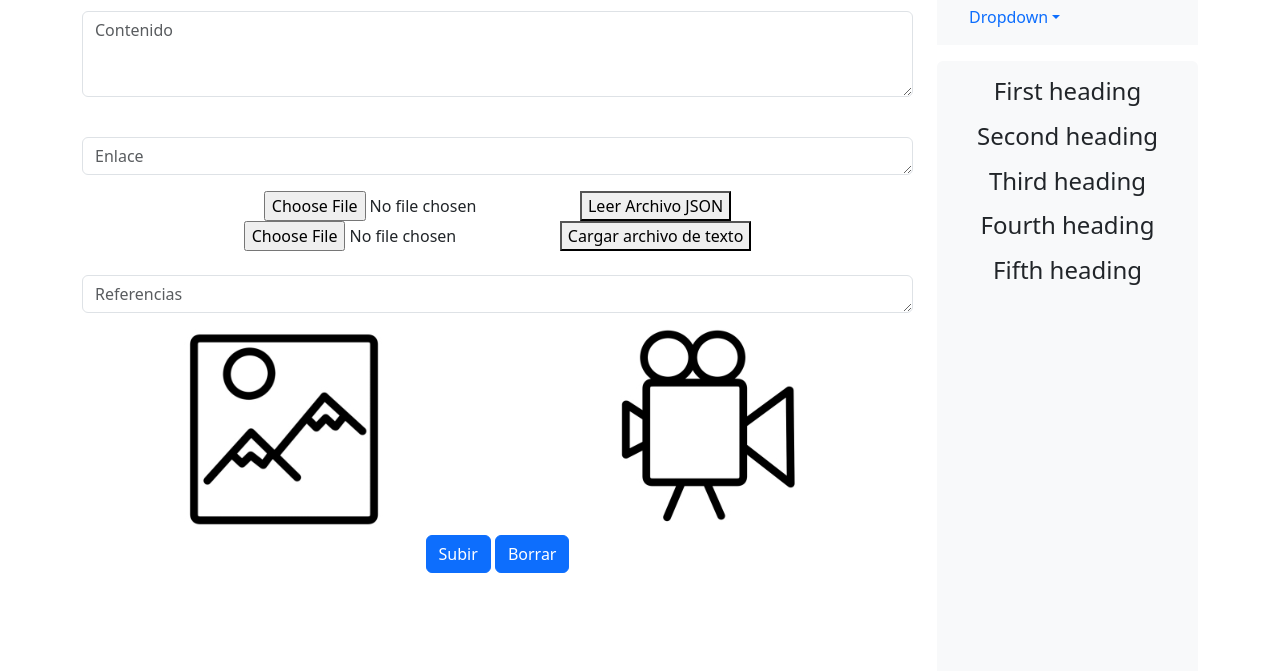
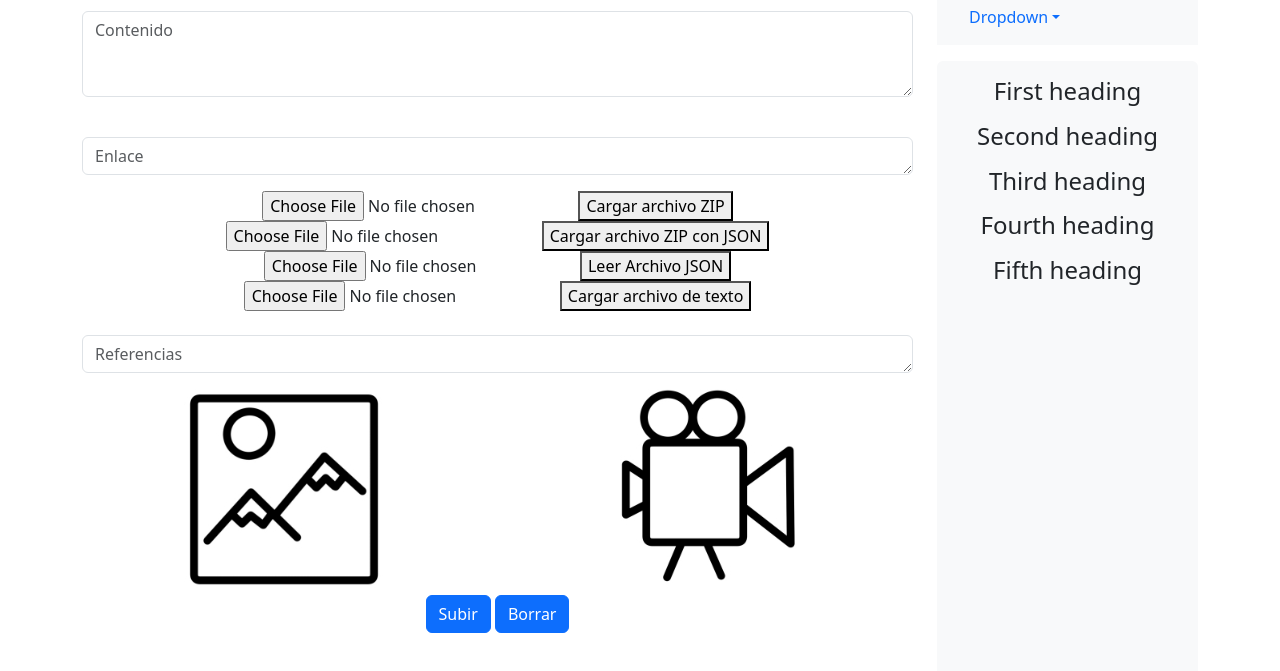
Before and after one commit to dta-labs/a2i, a website: page Interfaz/index.html in a window 1280 px wide. Shown: the part 115-786 px from the top of the page. Drawn offline with nearby package versions, Linux system fonts and the light colour scheme.

Commit message:
Subida de archivos zip

```diff
--- a/Interfaz/index.html
+++ b/Interfaz/index.html
@@ -10,6 +10,7 @@
     <script src="test.js"></script>
     <!-- <script src="node_modules/angular/test.js"></script>
     <script src="https://cdnjs.cloudflare.com/ajax/libs/angular.js/1.8.2/angular.min.js"></script> -->
+    <script src="https://unpkg.com/jszip@3.7.1/dist/jszip.js" type="text/javascript"></script>
     <script src="https://cdnjs.cloudflare.com/ajax/libs/jszip/3.6.0/jszip.min.js"></script>
     <link href="https://cdn.jsdelivr.net/npm/bootstrap@5.3.0-alpha3/dist/css/bootstrap.min.css" rel="stylesheet" integrity="sha384-KK94CHFLLe+nY2dmCWGMq91rCGa5gtU4mk92HdvYe+M/SXH301p5ILy+dN9+nJOZ" crossorigin="anonymous">
   </head>
@@ -113,38 +114,92 @@
 
           <!-- Zip -->
 
-          <!-- <input type="file" id="archivoInput" accept=".zip">
-          <button onclick="leerArchivoZIP()">Leer Archivo ZIP</button>
+          <input type="file" id="archivoInput" accept=".zip">
+          <button onclick="leerArchivo1()">Cargar archivo ZIP</button>
 
           <script>
-            function leerArchivoZIP() {
+            function leerArchivo1() {
               var archivoInput = document.getElementById('archivoInput');
               var archivo = archivoInput.files[0];
+              // console.log('Buenas');
 
-              if (archivo && archivo.type === 'application/zip') {
-                var lector = new FileReader();
-                lector.onload = function(e) {
-                  var contenido = e.target.result;
-
-                  // Crear un objeto JSZip con el contenido del archivo ZIP
-                  JSZip.loadAsync(contenido).then(function(zip) {
-                    // Leer el archivo TXT dentro del ZIP
-                    zip.file("archivo.txt").async("string").then(function(contenidoTXT) {
-                      // Guardar el contenido TXT en una variable
-                      var contenidoVariable = contenidoTXT;
-
-                      // Imprimir el contenido en la consola
-                      console.log(contenidoVariable);
+              var lector = new FileReader();
+              // console.log('Buenas xd');
+              lector.onload = function(e) {
+                var contenido = e.target.result;
+                // console.log('Buenas xs');
+                JSZip.loadAsync(contenido)
+                  .then(function(zip) {
+                    // Obtener una matriz de nombres de archivos dentro del ZIP
+                    var archivos = Object.keys(zip.files);
+                    // Verificar si el archivo TXT existe en el ZIP
+                    if (archivos.includes("test.txt")) {
+                      // Leer el contenido del archivo TXT
+                      zip.file("test.txt").async("string")
+                        .then(function(txtContent) {
+                        // Aquí tienes el contenido del archivo TXT extraído del ZIP
+                        console.log(txtContent);
+                        })
+                        .catch(function(error) {
+                          console.error("Error al leer el archivo TXT:", error);
+                        });
+                    } else {
+                        console.error("El archivo TXT no se encontró en el ZIP.");
+                      }
+                    })
+                    .catch(function(error) {
+                      console.error("Error al cargar el archivo ZIP:", error);
                     });
-                  });
                 };
 
                 lector.readAsArrayBuffer(archivo);
               }
+          </script>
+
+          <br>
+
+          <input type="file" id="archivoInput" accept=".zip">
+          <button onclick="leerArchivo()">Cargar archivo ZIP con JSON</button>
+
+          <script>
+            function leerArchivo() {
+              var archivoInput = document.getElementById('archivoInput');
+              var archivo = archivoInput.files[0];
+
+              var lector = new FileReader();
+              lector.onload = function(e) {
+                var contenido = e.target.result;
+                JSZip.loadAsync(contenido)
+                  .then(function(zip) {
+                    // Obtener una matriz de nombres de archivos dentro del ZIP
+                    var archivos = Object.keys(zip.files);
+                    // Verificar si el archivo JSON existe en el ZIP
+                    if (archivos.includes("Agricultura.json")) {
+                      // Leer el contenido del archivo JSON
+                      zip.file("Agricultura.json").async("string")
+                        .then(function(jsonContent) {
+                          // Aquí tienes el contenido del archivo JSON extraído del ZIP
+                          var objetoJSON = JSON.parse(jsonContent);
+                          var contenidoText = objetoJSON.text;
+                          console.log(contenidoText);
+                        })
+                        .catch(function(error) {
+                          console.error("Error al leer el archivo JSON:", error);
+                        });
+                    } else {
+                      console.error("El archivo JSON no se encontró en el ZIP.");
+                    }
+                  })
+                  .catch(function(error) {
+                    console.error("Error al cargar el archivo ZIP:", error);
+                  });
+              };
+
+              lector.readAsArrayBuffer(archivo);
             }
           </script>
 
-          <br> -->
+          <br>
 
           <!-- json -->
 
@@ -164,11 +219,11 @@
                   // Convertir el contenido del archivo en un objeto JSON
                   var objetoJSON = JSON.parse(contenido);
 
-                  // Guardar el objeto JSON en una variable
-                  var contenidoJSON = objetoJSON;
+                  // Acceder a la propiedad "text" del objeto JSON
+                  var contenidoTexto = objetoJSON.text;
 
                   // Imprimir el contenido en la consola
-                  console.log(contenidoJSON);
+                  console.log(contenidoTexto);
                 };
 
                 lector.readAsText(archivo);
```
Also changed, not shown: Interfaz/test.js (line endings or trailing spaces).
